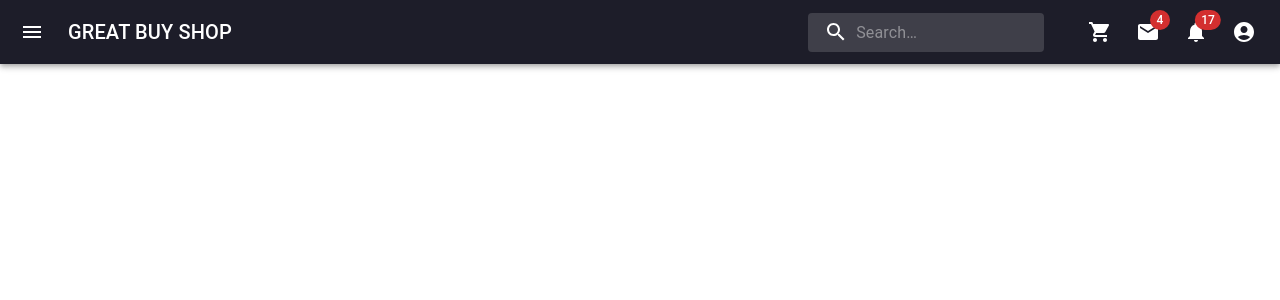
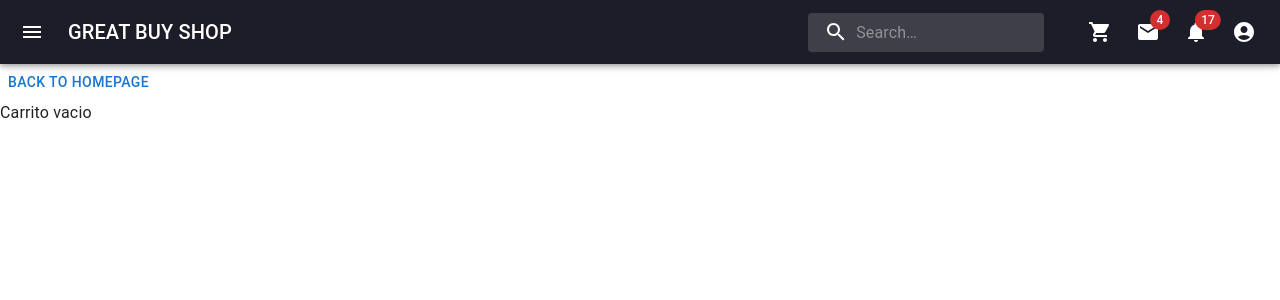
Before and after one commit to tamaracacheri/reporeact, a React (Create React App) app: page /cart in a window 1280 px wide. Before the commit this address had no page. Shown: the top 300 px of the page. Built offline with nearby package versions, Linux system fonts and the light colour scheme.

Commit message:
Add cart

```diff
--- a/src/App.js
+++ b/src/App.js
@@ -4,6 +4,7 @@ import ItemListContainer from './components/ItemListContainer';
 import { Route, Routes } from 'react-router-dom';
 import Home from './components/Home';
 import { CartProvider } from './components/CartContext';
+import Cart from './components/Cart';
 
 function App() {
 
@@ -14,6 +15,7 @@ function App() {
           <Route path = "/" element = { <Home title = "Great Buy Shop"/> } />
           <Route path = "/item/:id" element = { <ItemDetailContainer /> } />
           <Route path = "/category/:category" element = { <ItemListContainer title = "Great Buy Shop" /> } />
+          <Route path = "/cart" element = { <Cart/> } />
         </Routes>
     </CartProvider>
   );
--- /dev/null
+++ b/src/components/Cart.jsx
@@ -0,0 +1,36 @@
+import { Button } from "@mui/material";
+import { Link } from "react-router-dom";
+import { UseCart } from "./CartContext"
+
+export default function Cart() {
+
+    const { cart, removeItem } = UseCart();
+
+    if(cart.length > 0) {
+        return (
+            cart.map((value) => {
+                return (
+                    <div className = "card-item" key = { value.item.item.id } >
+                        <img className = "card-img" src = { value.item.item.pictureUrl } alt = { value.item.item.title } ></img>
+                        <h3>{ value.item.item.title }</h3>
+                        <p>Quantity: { value.quantity }</p>
+                        <p>Price: ${ value.item.item.price }</p>
+                        <Button onClick = { () => removeItem(value.item.item.id) } >Remove Item</Button>
+                    </div>
+                );
+            })
+        );
+
+    } else {
+        return (
+            <div>
+                <Link to = "/">
+                    <Button>
+                        Back to homepage
+                    </Button>
+                </Link>
+                <p>Carrito vacio</p>
+            </div>
+        );
+    };
+};
--- a/src/components/CartContext.jsx
+++ b/src/components/CartContext.jsx
@@ -34,8 +34,16 @@ export const CartProvider = ({ children }) => {
         return flag;
     };
 
+    const totalPrice = () => {
+        let finalPrice = 0;
+        cart.map(value => {
+            finalPrice = finalPrice + (value.item.item.price + value.quantity);
+            return finalPrice;
+        })
+    };
+
     return (
-        <CartContext.Provider value = {{ addItem, removeItem, clear, insInCart }}>
+        <CartContext.Provider value = {{ addItem, removeItem, clear, insInCart, totalPrice, cart }}>
             { children }
         </CartContext.Provider>
     )
```
